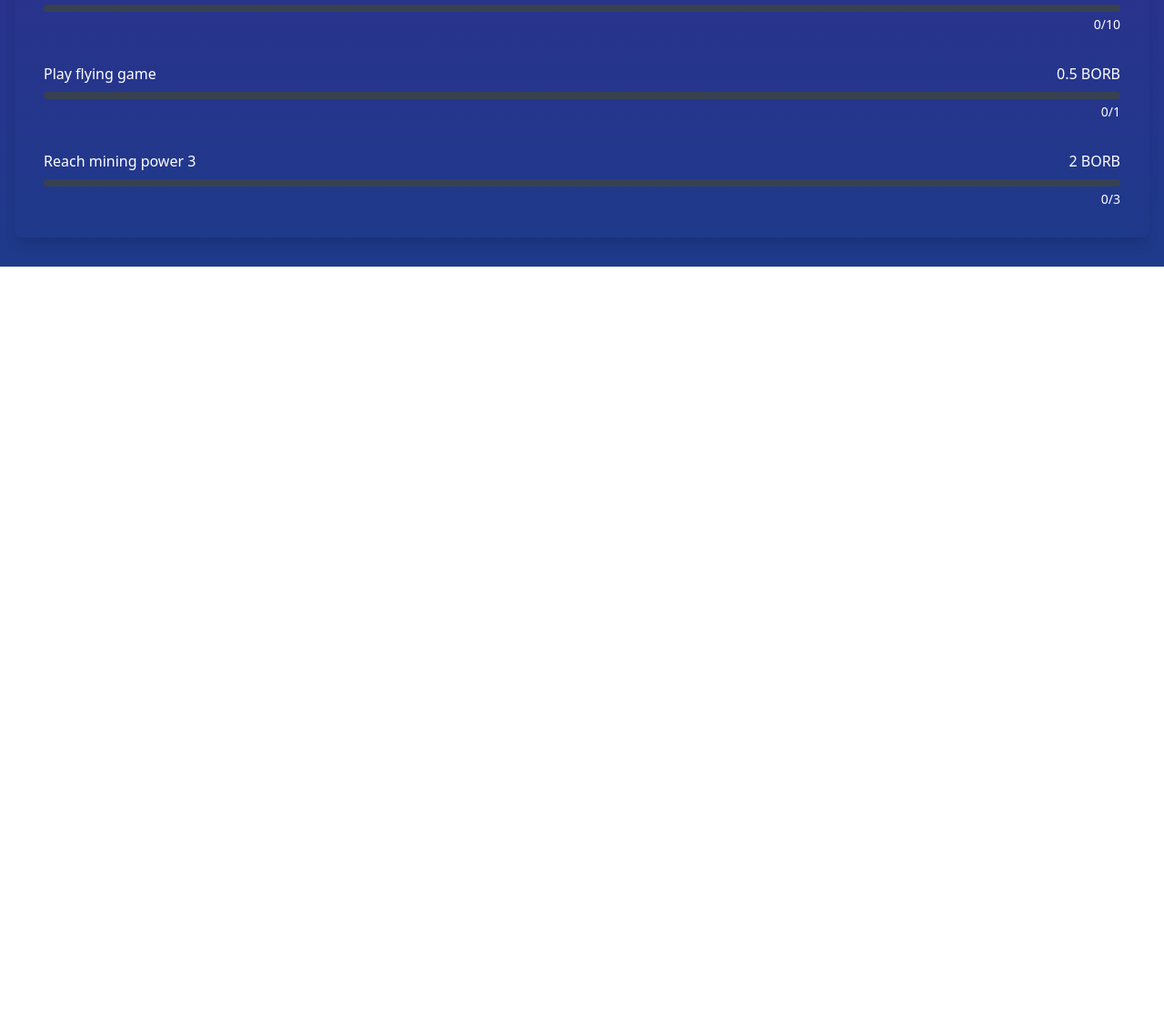
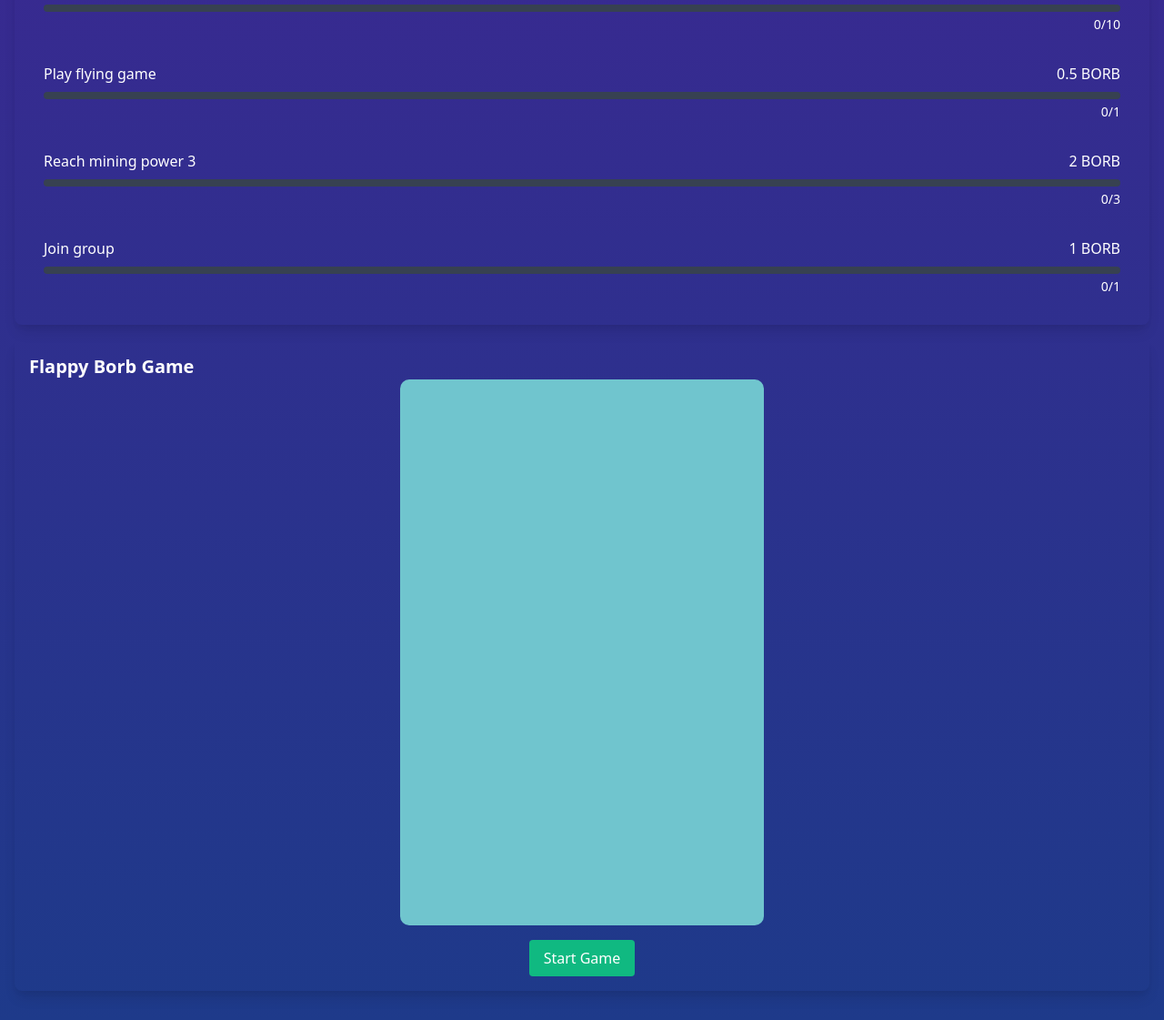
Before and after one commit to itsmesujan/Borbcoin, a plain HTML site: page index.html in a window 1280 px wide. Shown: the part 955-2076 px from the top of the page at 91% size. Before the commit the page ends 1248 px from the top, so only its background shows below. Drawn offline with nearby package versions, Linux system fonts and the light colour scheme.

Commit message:
Update index.html

```diff
--- a/index.html
+++ b/index.html
@@ -16,6 +16,12 @@
       50% {
         transform: translateY(-10px);
       }
+    }
+    #gameCanvas {
+      background-color: #70c5ce;
+      display: block;
+      margin: 0 auto;
+      border-radius: 10px;
     }
   </style>
 </head>
@@ -49,6 +55,7 @@
     </div>
   </div>
 
+  <!-- Store Section -->
   <div id="store" class="bg-white/10 backdrop-blur-lg text-white p-4 rounded-lg shadow-lg mb-4">
     <h2 class="text-xl font-bold">Store</h2>
     <div id="storeItems">
@@ -56,6 +63,7 @@
     </div>
   </div>
 
+  <!-- Tasks Section -->
   <div id="tasks" class="bg-white/10 backdrop-blur-lg text-white p-4 rounded-lg shadow-lg mb-4">
     <h2 class="text-xl font-bold">Daily Tasks</h2>
     <div id="taskList">
@@ -63,6 +71,16 @@
     </div>
   </div>
 
+  <!-- Game Section -->
+  <div id="gameSection" class="bg-white/10 backdrop-blur-lg text-white p-4 rounded-lg shadow-lg mb-4">
+    <h2 class="text-xl font-bold">Flappy Borb Game</h2>
+    <canvas id="gameCanvas" width="400" height="600"></canvas>
+    <div class="flex justify-center mt-4">
+      <button onclick="startGame()" class="px-4 py-2 bg-green-500 hover:bg-green-600 text-white rounded">Start Game</button>
+    </div>
+  </div>
+
+  <!-- Footer Tabs -->
   <div class="fixed bottom-0 left-0 right-0 bg-white/10 backdrop-blur-lg p-4">
     <div class="flex justify-around">
       <button id="mineTab" class="p-2 rounded bg-blue-500">⛏️</button>
@@ -80,7 +98,8 @@
     let tasks = [
       { id: 1, text: 'Mine 10 times', required: 10, progress: 0, reward: 1 },
       { id: 2, text: 'Play flying game', required: 1, progress: 0, reward: 0.5 },
-      { id: 3, text: 'Reach mining power 3', required: 3, progress: 0, reward: 2 }
+      { id: 3, text: 'Reach mining power 3', required: 3, progress: 0, reward: 2 },
+      { id: 4, text: 'Join group', required: 1, progress: 0, reward: 1 }
     ];
     const storeItems = [
       { id: 1, name: 'Energy Boost', cost: 5, effect: 'Instant 50% energy' },
@@ -197,7 +216,86 @@
       });
     }
 
-    // Initialize app
+    // Flappy Bird Game Code
+    let canvas, ctx, bird, pipes, gravity, gameOver, score, jumpPower;
+
+    function startGame() {
+      canvas = document.getElementById("gameCanvas");
+      ctx = canvas.getContext("2d");
+      bird = { x: 50, y: 150, width: 20, height: 20, speed: 0 };
+      pipes = [];
+      gravity = 0.5;
+      jumpPower = -10;
+      gameOver = false;
+      score = 0;
+
+      document.addEventListener("keydown", function (e) {
+        if (e.keyCode === 32 && !gameOver) { // Spacebar to jump
+          bird.speed = jumpPower;
+        }
+      });
+
+      function gameLoop() {
+        ctx.clearRect(0, 0, canvas.width, canvas.height);
+
+        bird.speed += gravity;
+        bird.y += bird.speed;
+
+        if (bird.y + bird.height > canvas.height) {
+          gameOver = true;
+        }
+
+        if (bird.y < 0) {
+          bird.y = 0;
+        }
+
+        if (!gameOver) {
+          if (Math.random() < 0.02) {
+            let pipeHeight = Math.floor(Math.random() * (canvas.height / 2));
+            pipes.push({ x: canvas.width, y: pipeHeight });
+          }
+
+          for (let i = 0; i < pipes.length; i++) {
+            pipes[i].x -= 3;
+            ctx.fillStyle = "green";
+            ctx.fillRect(pipes[i].x, 0, 20, pipes[i].y);
+            ctx.fillRect(pipes[i].x, pipes[i].y + 100, 20, canvas.height);
+
+            if (pipes[i].x + 20 < 0) {
+              pipes.splice(i, 1);
+              score++;
+              updateTask(2); // Play flying game task
+              i--;
+            }
+
+            // Collision check
+            if (bird.x + bird.width > pipes[i].x && bird.x < pipes[i].x + 20 &&
+                (bird.y < pipes[i].y || bird.y + bird.height > pipes[i].y + 100)) {
+              gameOver = true;
+            }
+          }
+
+          ctx.fillStyle = "yellow";
+          ctx.fillRect(bird.x, bird.y, bird.width, bird.height);
+
+          ctx.fillStyle = "black";
+          ctx.font = "20px Arial";
+          ctx.fillText("Score: " + score, 10, 30);
+        } else {
+          ctx.fillText("Game Over! Press R to Restart", canvas.width / 4, canvas.height / 2);
+          document.addEventListener("keydown", function (e) {
+            if (e.keyCode === 82) { // R key to restart
+              startGame();
+            }
+          });
+        }
+
+        requestAnimationFrame(gameLoop);
+      }
+
+      gameLoop();
+    }
+
     renderStoreItems();
     renderTasks();
   </script>
```
